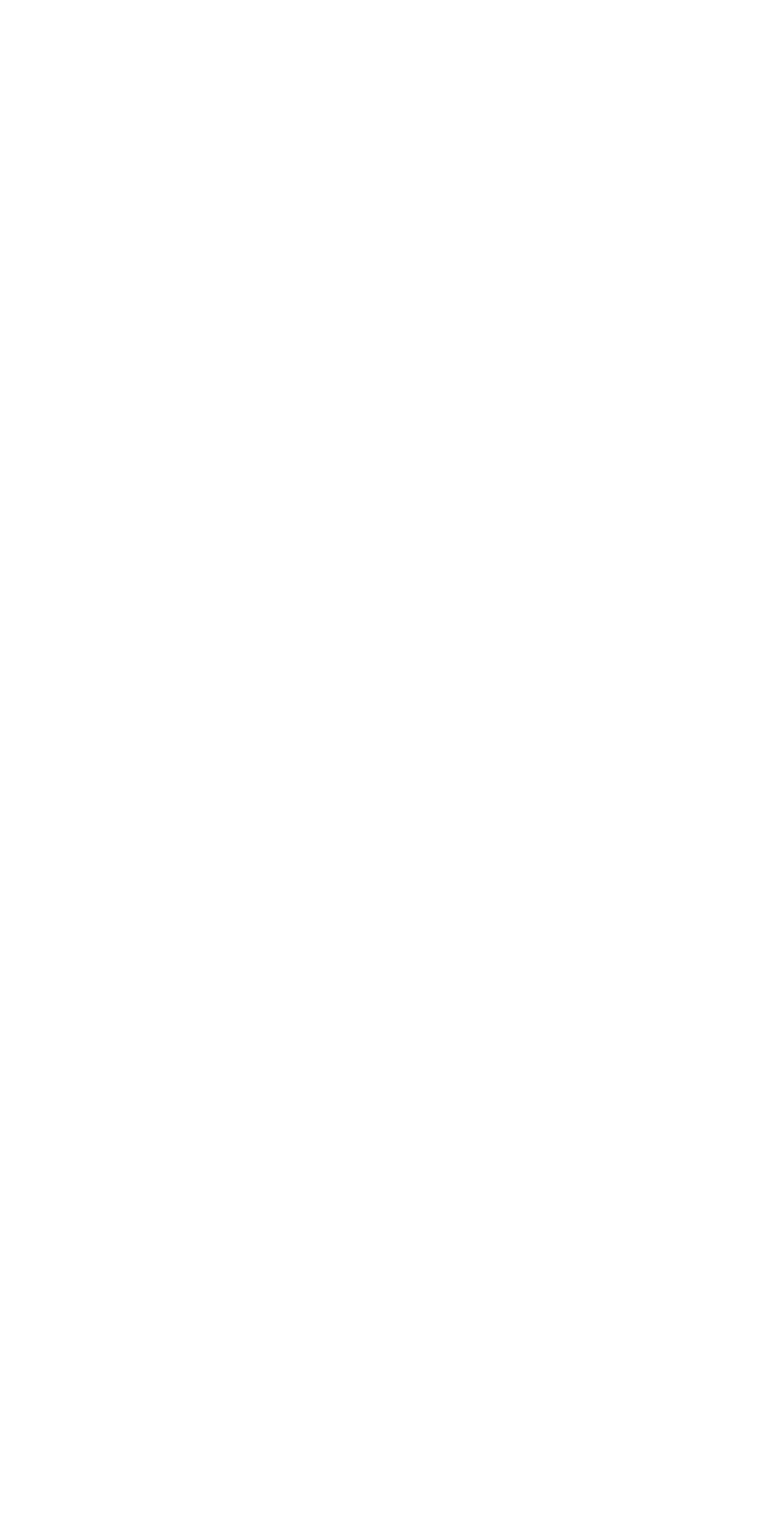
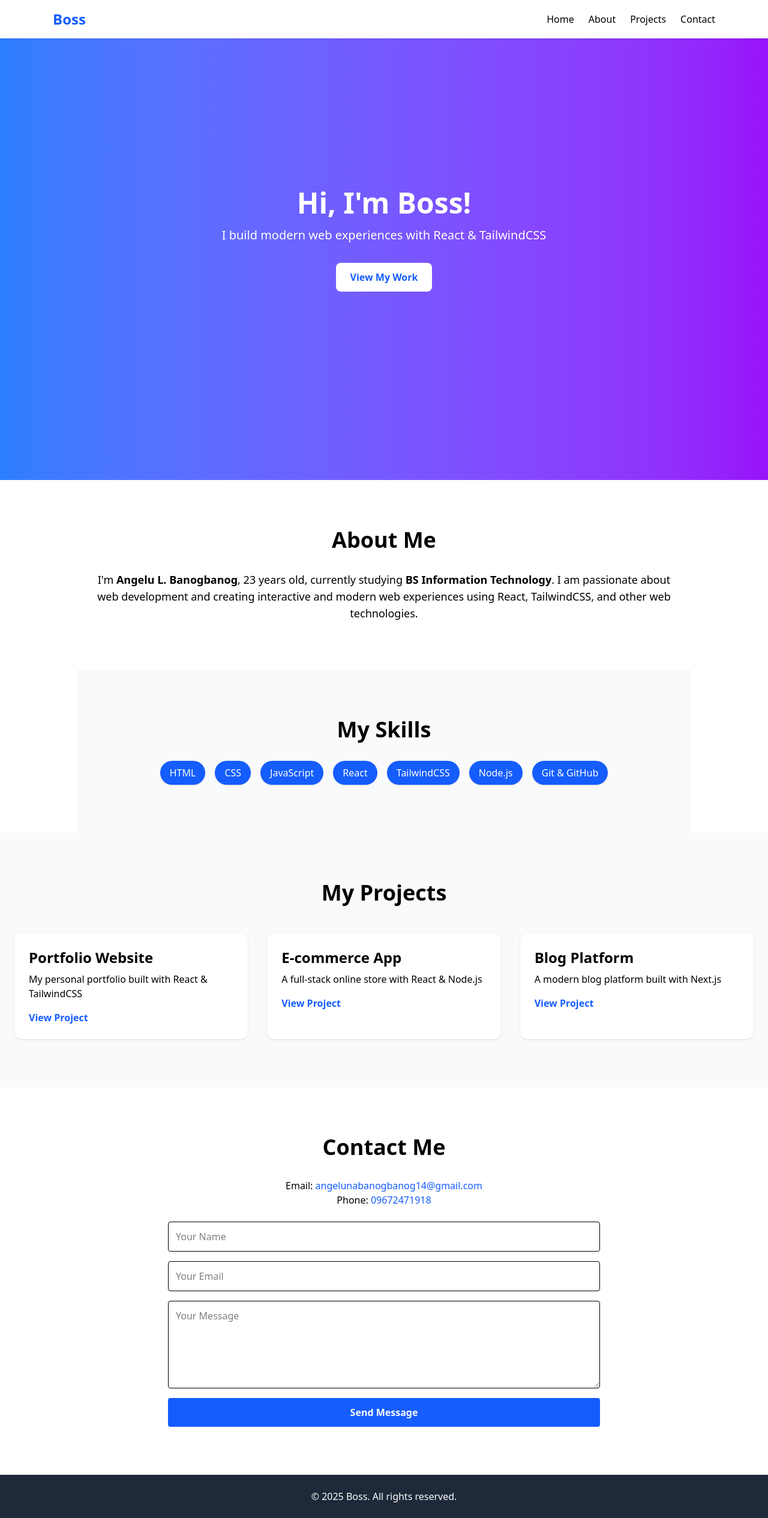
Before and after one commit to yuurss/angelu-banogbanog-portfolio, a React (Vite) app in the folder my-portfolio/: page / in a window 1280 px wide. Shown: the whole page at 60% size. Before the commit the page ends 800 px from the top, so only its background shows below. Built offline with nearby package versions, Linux system fonts and the light colour scheme.

Commit message:
jsx files

```diff
--- a/my-portfolio/src/App.jsx
+++ b/my-portfolio/src/App.jsx
@@ -1,12 +1,26 @@
 
 import './App.css'
-
+import Navbar from "./components/Navbar";
+import Hero from "./components/Hero";
+import About from "./components/About";
+import Skills from "./components/Skills";
+import Projects from "./components/Projects";
+import Contact from "./components/Contact";
+import Footer from "./components/Footer";
 function App() {
 
 
   return (
     <>
-
+       <div className="font-sans">
+      <Navbar />
+      <Hero />
+      <About />
+      <Skills />
+      <Projects />
+      <Contact />
+      <Footer />
+    </div>
     </>
   )
 }
--- a/my-portfolio/src/components/About.jsx
+++ b/my-portfolio/src/components/About.jsx
@@ -0,0 +1,15 @@
+import React from "react";
+
+const About = () => {
+  return (
+    <section id="about" className="py-20 px-6 max-w-5xl mx-auto">
+      <h2 className="text-4xl font-bold text-center mb-8">About Me</h2>
+      <p className="text-lg text-center">
+        I'm <strong>Angelu L. Banogbanog</strong>, 23 years old, currently studying <strong>BS Information Technology</strong>.
+        I am passionate about web development and creating interactive and modern web experiences using React, TailwindCSS, and other web technologies.
+      </p>
+    </section>
+  );
+};
+
+export default About;
--- a/my-portfolio/src/components/Contact.jsx
+++ b/my-portfolio/src/components/Contact.jsx
@@ -0,0 +1,23 @@
+import React from "react";
+
+const Contact = () => {
+  return (
+    <section id="contact" className="py-20 px-6 max-w-3xl mx-auto">
+      <h2 className="text-4xl font-bold text-center mb-8">Contact Me</h2>
+      <div className="text-center mb-6">
+        <p>Email: <a href="mailto:angelunabanogbanog14@gmail.com" className="text-blue-600 hover:underline">angelunabanogbanog14@gmail.com</a></p>
+        <p>Phone: <a href="tel:09672471918" className="text-blue-600 hover:underline">09672471918</a></p>
+      </div>
+      <form className="flex flex-col gap-4">
+        <input type="text" placeholder="Your Name" className="p-3 border rounded" />
+        <input type="email" placeholder="Your Email" className="p-3 border rounded" />
+        <textarea placeholder="Your Message" className="p-3 border rounded" rows="5"></textarea>
+        <button type="submit" className="bg-blue-600 text-white p-3 rounded font-semibold hover:bg-blue-700 transition">
+          Send Message
+        </button>
+      </form>
+    </section>
+  );
+};
+
+export default Contact;
--- a/my-portfolio/src/components/Footer.jsx
+++ b/my-portfolio/src/components/Footer.jsx
@@ -0,0 +1,11 @@
+import React from "react";
+
+const Footer = () => {
+  return (
+    <footer className="py-6 bg-gray-800 text-white text-center">
+      &copy; {new Date().getFullYear()} Boss. All rights reserved.
+    </footer>
+  );
+};
+
+export default Footer;
--- a/my-portfolio/src/components/Hero.jsx
+++ b/my-portfolio/src/components/Hero.jsx
@@ -0,0 +1,18 @@
+import React from "react";
+
+const Hero = () => {
+  return (
+    <section id="hero" className="h-screen flex flex-col justify-center items-center bg-gradient-to-r from-blue-500 to-purple-600 text-white">
+      <h1 className="text-5xl font-bold mb-4">Hi, I'm Boss!</h1>
+      <p className="text-xl mb-8">I build modern web experiences with React & TailwindCSS</p>
+      <a
+        href="#projects"
+        className="px-6 py-3 bg-white text-blue-600 font-semibold rounded-lg hover:bg-gray-100 transition"
+      >
+        View My Work
+      </a>
+    </section>
+  );
+};
+
+export default Hero;
--- a/my-portfolio/src/components/Navbar.jsx
+++ b/my-portfolio/src/components/Navbar.jsx
@@ -0,0 +1,19 @@
+import React from "react";
+
+const Navbar = () => {
+  return (
+    <nav className="fixed w-full bg-white shadow z-50">
+      <div className="max-w-6xl mx-auto px-6 py-4 flex justify-between items-center">
+        <h1 className="text-2xl font-bold text-blue-600">Boss</h1>
+        <ul className="flex space-x-6">
+          <li><a href="#hero" className="hover:text-blue-500">Home</a></li>
+          <li><a href="#about" className="hover:text-blue-500">About</a></li>
+          <li><a href="#projects" className="hover:text-blue-500">Projects</a></li>
+          <li><a href="#contact" className="hover:text-blue-500">Contact</a></li>
+        </ul>
+      </div>
+    </nav>
+  );
+};
+
+export default Navbar;
--- a/my-portfolio/src/components/Projects.jsx
+++ b/my-portfolio/src/components/Projects.jsx
@@ -0,0 +1,32 @@
+import React from "react";
+
+const projects = [
+  { title: "Portfolio Website", description: "My personal portfolio built with React & TailwindCSS", link: "#" },
+  { title: "E-commerce App", description: "A full-stack online store with React & Node.js", link: "#" },
+  { title: "Blog Platform", description: "A modern blog platform built with Next.js", link: "#" },
+];
+
+const Projects = () => {
+  return (
+    <section id="projects" className="py-20 px-6 bg-gray-50">
+      <h2 className="text-4xl font-bold text-center mb-12">My Projects</h2>
+      <div className="grid md:grid-cols-3 gap-8">
+        {projects.map((project) => (
+          <div key={project.title} className="p-6 bg-white rounded-xl shadow hover:shadow-lg transition">
+            <h3 className="text-2xl font-semibold mb-2">{project.title}</h3>
+            <p className="mb-4">{project.description}</p>
+            <a
+              href={project.link}
+              className="text-blue-600 font-semibold hover:underline"
+              target="_blank"
+            >
+              View Project
+            </a>
+          </div>
+        ))}
+      </div>
+    </section>
+  );
+};
+
+export default Projects;
--- /dev/null
+++ b/my-portfolio/src/components/Skills.jsx
@@ -0,0 +1,31 @@
+import React from "react";
+
+const skills = [
+  "HTML",
+  "CSS",
+  "JavaScript",
+  "React",
+  "TailwindCSS",
+  "Node.js",
+  "Git & GitHub"
+];
+
+const Skills = () => {
+  return (
+    <section id="skills" className="py-20 px-6 bg-gray-50 max-w-5xl mx-auto">
+      <h2 className="text-4xl font-bold text-center mb-8">My Skills</h2>
+      <div className="flex flex-wrap justify-center gap-4">
+        {skills.map((skill, index) => (
+          <span
+            key={index}
+            className="px-4 py-2 bg-blue-600 text-white rounded-full shadow hover:bg-blue-700 transition"
+          >
+            {skill}
+          </span>
+        ))}
+      </div>
+    </section>
+  );
+};
+
+export default Skills;
```
